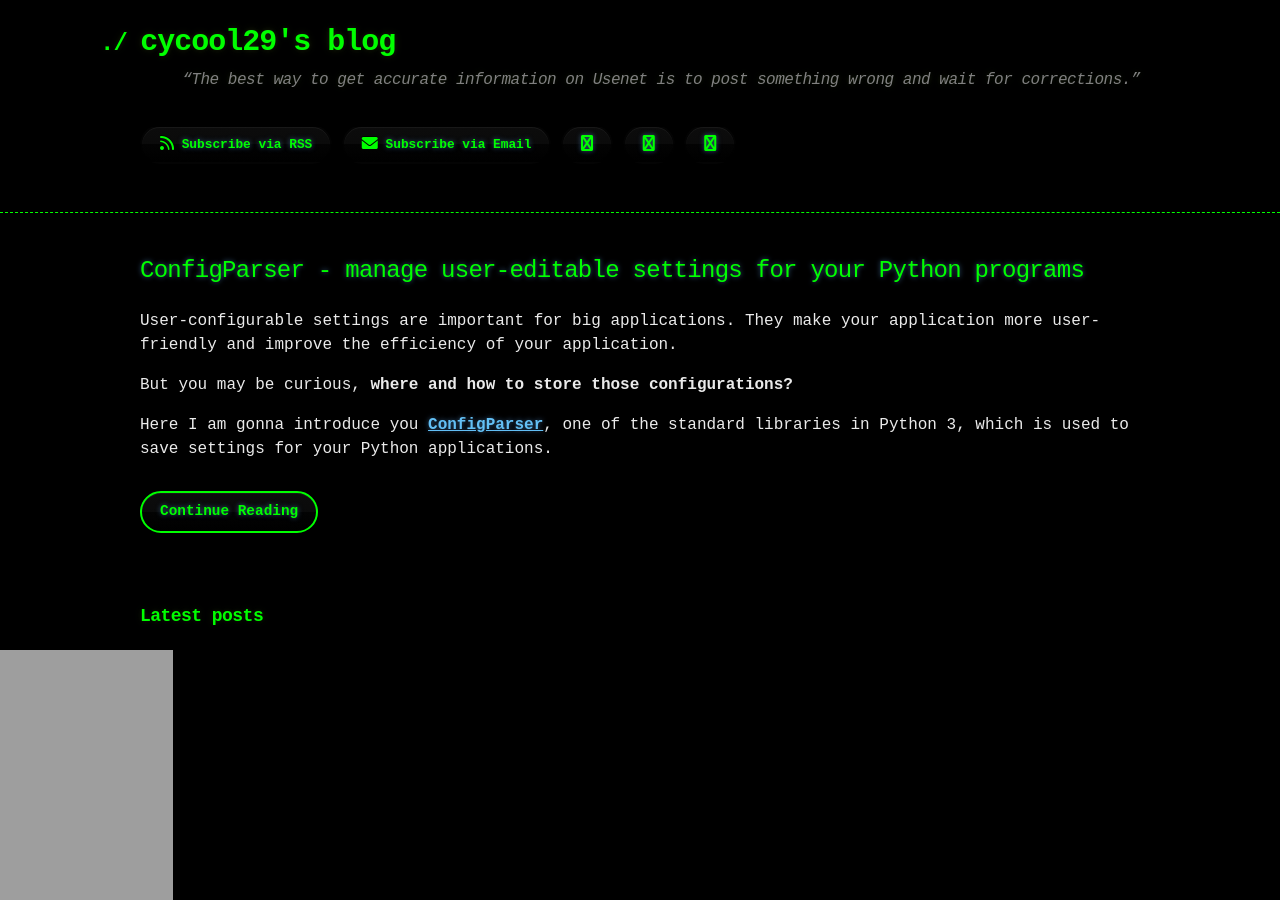
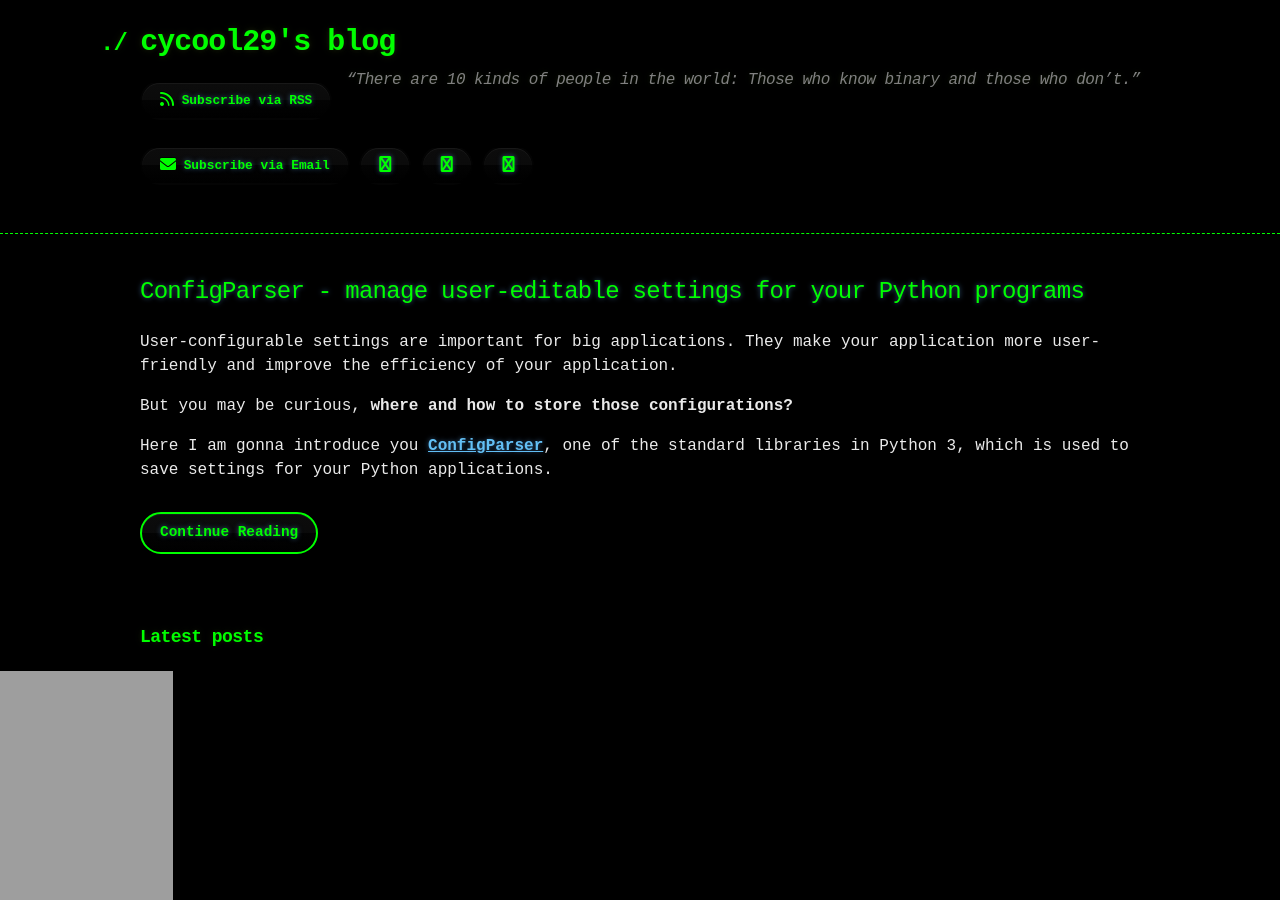
Before and after one commit to cycool29/cycool29.github.io, a Jekyll site: the page built from index.md, in a window 1280 px wide and 900 px high. Built offline with Jekyll 4.4.1, drawn with Linux system fonts in a browser that asks for light colours; a style sheet for code colours, icons or effects is not loaded.

Commit message:
Update quotes

```diff
--- a/_config.yml
+++ b/_config.yml
@@ -1,5 +1,5 @@
 title: cycool29's blog
-description: "“The best way to get accurate information on Usenet is to post something wrong and wait for corrections.” "
+description: "“There are 10 kinds of people in the world: Those who know binary and those who don’t.” "
 bio: A high school student. Intermediate in Python, Git, Bash. Learning JavaScript. He/Him. "
 author: cycool29
 url: https://cycool29.github.io
```
